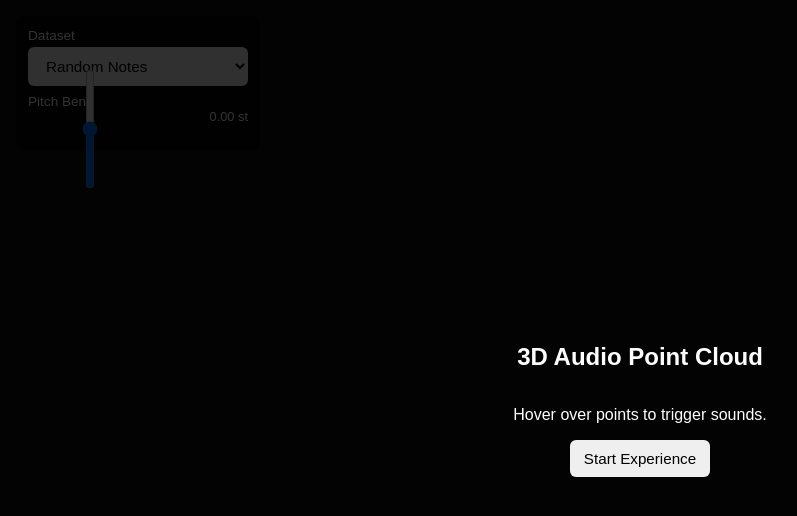
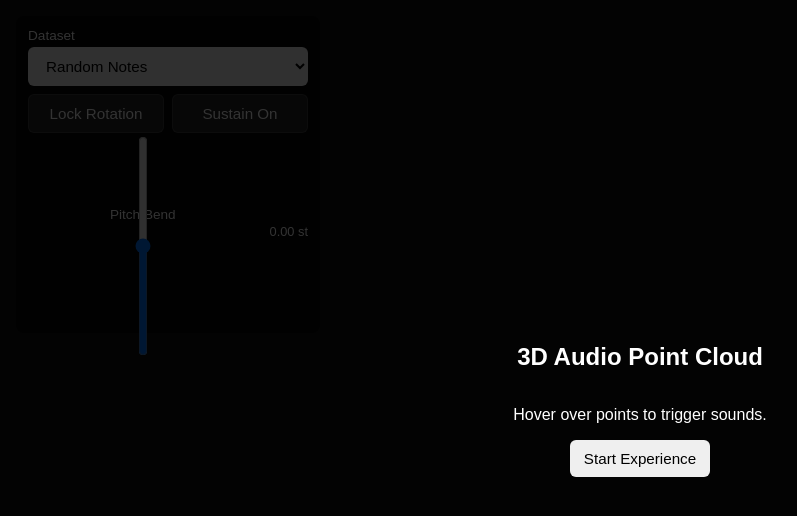
Before and after one commit to JacobARose/music-browser, a website built with Vite: page index.html in a window 1280 px wide. Shown: the whole page, without its empty margins (0-797 px from the left). Built offline with nearby package versions, Linux system fonts and the light colour scheme.

Commit message:
1. Added locl/unlock button for rotation 2. Added sustain button for sustaining notes 3. Prevented accidentally selecting entire page and highlighting it in blue 4. Widened pitch wheel, prevented collision with other menu items
Co-authored-by: Copilot <copilot@github.com>

```diff
--- a/src/app/AppController.js
+++ b/src/app/AppController.js
@@ -18,11 +18,14 @@ export class AppController {
     };
 
     this.points = [];
+    this.sustainedVoiceIds = new Set();
     this.controlState = {
       dataset: "random",
       key: "C",
       scale: "major",
       pitchBend: 0,
+      rotationLocked: false,
+      sustain: false,
     };
 
     this.pointCloudView = new PointCloudView(this.sceneManager.scene);
@@ -44,10 +47,20 @@ export class AppController {
     this.hoverInteraction.setOnPointerPointChange(({ pointerId, point }) => {
       const voiceId = `pointer-${pointerId}`;
       if (point) {
+        if (this.controlState.sustain) {
+          const sustainVoiceId = `sustain-pointer-${pointerId}-${Date.now()}`;
+          this.sustainedVoiceIds.add(sustainVoiceId);
+          this.audioEngine.play(point.sound, sustainVoiceId);
+          return;
+        }
+
         this.audioEngine.play(point.sound, voiceId);
         return;
       }
-      this.audioEngine.stop(voiceId);
+
+      if (!this.controlState.sustain) {
+        this.audioEngine.stop(voiceId);
+      }
     });
 
     this.controlPanel = new ControlPanel(this.onControlPanelChange);
@@ -59,8 +72,23 @@ export class AppController {
       nextState.key !== this.controlState.key ||
       nextState.scale !== this.controlState.scale;
 
+    const rotationLockChanged =
+      nextState.rotationLocked !== this.controlState.rotationLocked;
+    const sustainReleased = this.controlState.sustain && !nextState.sustain;
+
     this.controlState = nextState;
     this.audioEngine.setPitchBend(this.controlState.pitchBend);
+
+    if (rotationLockChanged) {
+      this.sceneManager.setRotationEnabled(!this.controlState.rotationLocked);
+    }
+
+    if (sustainReleased) {
+      this.sustainedVoiceIds.forEach((voiceId) => {
+        this.audioEngine.stop(voiceId);
+      });
+      this.sustainedVoiceIds.clear();
+    }
 
     if (hasPointConfigChanged) {
       this.loadPoints();
--- a/src/styles.css
+++ b/src/styles.css
@@ -1,3 +1,13 @@
+html,
+body,
+#control-panel,
+#control-panel * {
+  -webkit-touch-callout: none;
+  -webkit-user-select: none;
+  -ms-user-select: none;
+  user-select: none;
+}
+
 body {
   margin: 0;
   overflow: hidden;
@@ -30,6 +40,13 @@ select {
   font-size: 0.95rem;
 }
 
+#control-panel label {
+  font-size: 0.85rem;
+  display: flex;
+  flex-direction: column;
+  gap: 4px;
+}
+
 #control-panel {
   position: absolute;
   top: 16px;
@@ -41,29 +58,43 @@ select {
   display: flex;
   flex-direction: column;
   gap: 8px;
-  min-width: 220px;
+  min-width: 280px;
 }
 
-#control-panel label {
-  font-size: 0.85rem;
+#control-panel .control-button-row {
   display: flex;
-  flex-direction: column;
-  gap: 4px;
+  gap: 8px;
+  flex-wrap: wrap;
+}
+
+#control-panel .control-toggle-button {
+  flex: 1 1 120px;
+  padding: 10px 12px;
+  background: #222;
+  color: #fff;
+  border: 1px solid rgba(255, 255, 255, 0.12);
+  cursor: pointer;
 }
 
 #control-panel .pitch-wheel {
   display: flex;
   flex-direction: row;
   align-items: center;
-  gap: 10px;
+  justify-content: space-between;
+  gap: 12px;
+  min-height: 180px;
 }
 
 #control-panel .pitch-wheel label {
+  display: flex;
+  flex-direction: column;
+  align-items: center;
+  gap: 8px;
   width: 100%;
 }
 
 #control-panel .pitch-bend-slider {
-  width: 120px;
+  width: 220px;
   margin-top: 8px;
   transform: rotate(-90deg);
   transform-origin: center;
--- a/src/ui/ControlPanel.js
+++ b/src/ui/ControlPanel.js
@@ -22,6 +22,10 @@ export class ControlPanel {
       }))
     );
     this.pitchWheel = this.createPitchWheel();
+    this.rotationLocked = false;
+    this.sustainActive = false;
+    this.lockRotationButton = this.createToggleButton("Lock Rotation", "Unlock Rotation");
+    this.sustainButton = this.createToggleButton("Sustain On", "Sustain Off");
 
     this.datasetSelect.value = "random";
     this.keySelect.value = "C";
@@ -29,9 +33,15 @@ export class ControlPanel {
     this.pitchWheel.slider.value = "0";
     this.pitchWheel.valueDisplay.textContent = "0.00 st";
 
+    const buttonRow = document.createElement("div");
+    buttonRow.className = "control-button-row";
+    buttonRow.appendChild(this.lockRotationButton);
+    buttonRow.appendChild(this.sustainButton);
+
     this.root.appendChild(this.datasetSelect.parentElement);
     this.root.appendChild(this.keySelect.parentElement);
     this.root.appendChild(this.scaleSelect.parentElement);
+    this.root.appendChild(buttonRow);
     this.root.appendChild(this.pitchWheel.container);
     document.body.appendChild(this.root);
 
@@ -39,6 +49,8 @@ export class ControlPanel {
     this.keySelect.addEventListener("change", this.emitChange);
     this.scaleSelect.addEventListener("change", this.emitChange);
     this.pitchWheel.slider.addEventListener("input", this.handlePitchBendInput);
+    this.lockRotationButton.addEventListener("click", this.handleRotationToggle);
+    this.sustainButton.addEventListener("click", this.handleSustainToggle);
 
     this.updateVisibility();
   }
@@ -89,6 +101,32 @@ export class ControlPanel {
     };
   }
 
+  createToggleButton(labelText, activeText) {
+    const button = document.createElement("button");
+    button.type = "button";
+    button.className = "control-toggle-button";
+    button.textContent = labelText;
+    button.dataset.activeText = activeText;
+    button.dataset.inactiveText = labelText;
+    return button;
+  }
+
+  handleRotationToggle = () => {
+    this.rotationLocked = !this.rotationLocked;
+    this.lockRotationButton.textContent = this.rotationLocked
+      ? this.lockRotationButton.dataset.activeText
+      : this.lockRotationButton.dataset.inactiveText;
+    this.emitChange();
+  };
+
+  handleSustainToggle = () => {
+    this.sustainActive = !this.sustainActive;
+    this.sustainButton.textContent = this.sustainActive
+      ? this.sustainButton.dataset.activeText
+      : this.sustainButton.dataset.inactiveText;
+    this.emitChange();
+  };
+
   handlePitchBendInput = () => {
     const value = parseFloat(this.pitchWheel.slider.value);
     this.pitchWheel.valueDisplay.textContent = `${value.toFixed(2)} st`;
@@ -112,6 +150,8 @@ export class ControlPanel {
       key: this.keySelect.value,
       scale: this.scaleSelect.value,
       pitchBend: parseFloat(this.pitchWheel.slider.value),
+      rotationLocked: this.rotationLocked,
+      sustain: this.sustainActive,
     };
   }
 }
--- a/src/visualization/SceneManager.js
+++ b/src/visualization/SceneManager.js
@@ -24,6 +24,10 @@ export class SceneManager {
     this.controls.enableDamping = true;
   }
 
+  setRotationEnabled(enabled) {
+    this.controls.enableRotate = enabled;
+  }
+
   attachResizeHandler() {
     this.handleResize = () => {
       this.camera.aspect = window.innerWidth / window.innerHeight;
```
